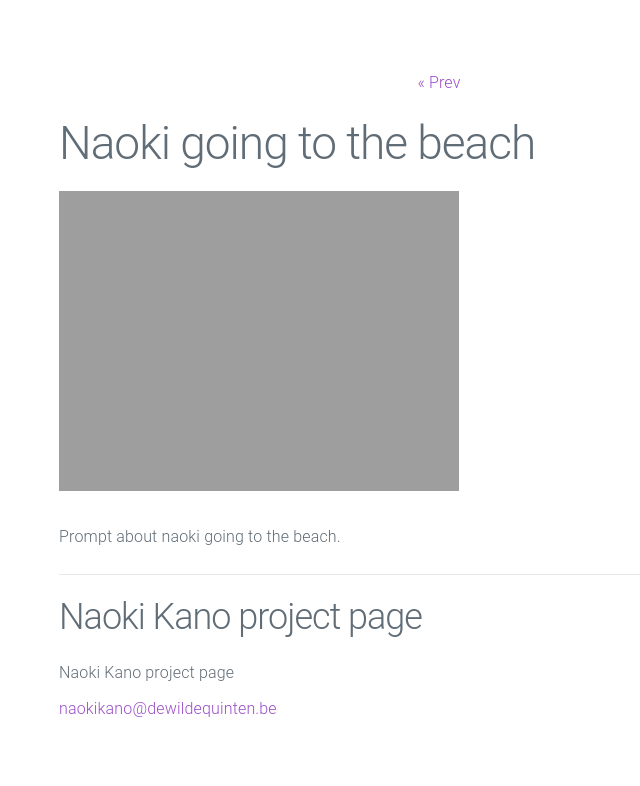
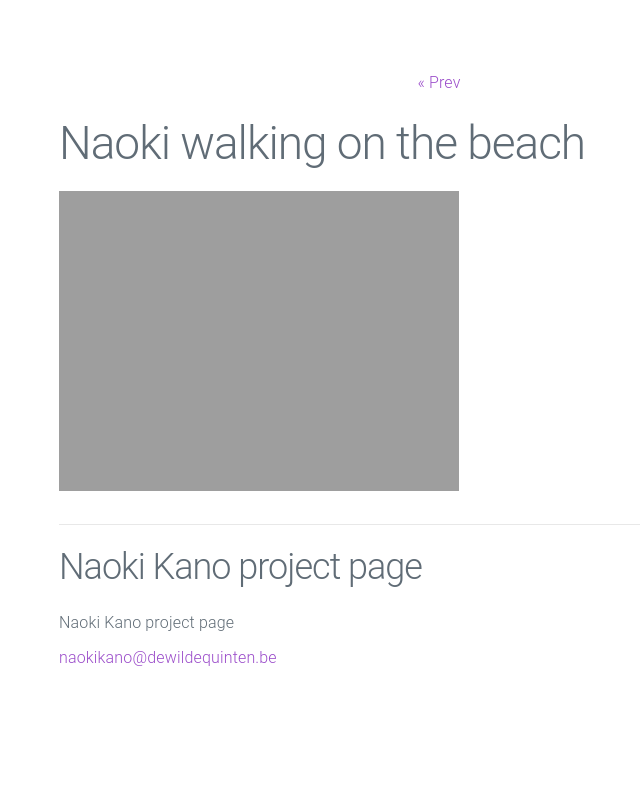
Before and after one commit to naokikano/naokikano.github.io, a Jekyll site: the page built from _posts/2015-10-06-welcome-to-jekyll.markdown, in a window 1280 px wide. Shown: the part 346-1132 px from the top of the page, without its empty margins (201-841 px from the left). Built offline with Jekyll 4.4.1, drawn with Linux system fonts in a browser that asks for light colours; after the commit the page ends 1082 px from its top, so only the background shows below that.

Commit message:
Update 2015-10-06-welcome-to-jekyll.markdown

```diff
--- a/_posts/2015-10-06-welcome-to-jekyll.markdown
+++ b/_posts/2015-10-06-welcome-to-jekyll.markdown
@@ -1,10 +1,8 @@
 ---
 layout: post
-title:  "Naoki going to the beach"
+title:  "Naoki walking on the beach"
 date:   2015-10-06 15:39:40
 preview: /assets/ezgif.com-optimize (1).gif
 ---
 
 ![Picture 1](/assets/ezgif.com-optimize (1).gif)
-
-Prompt about naoki going to the beach.
```
